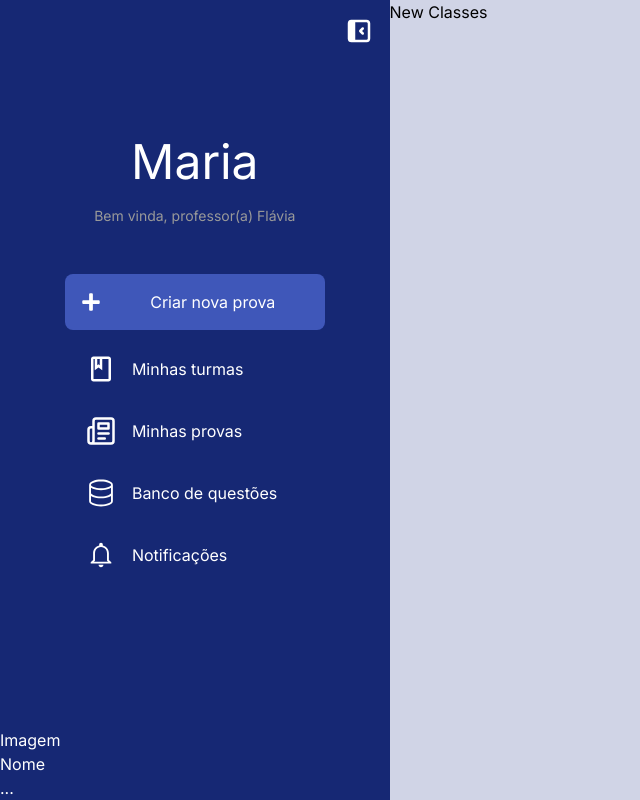
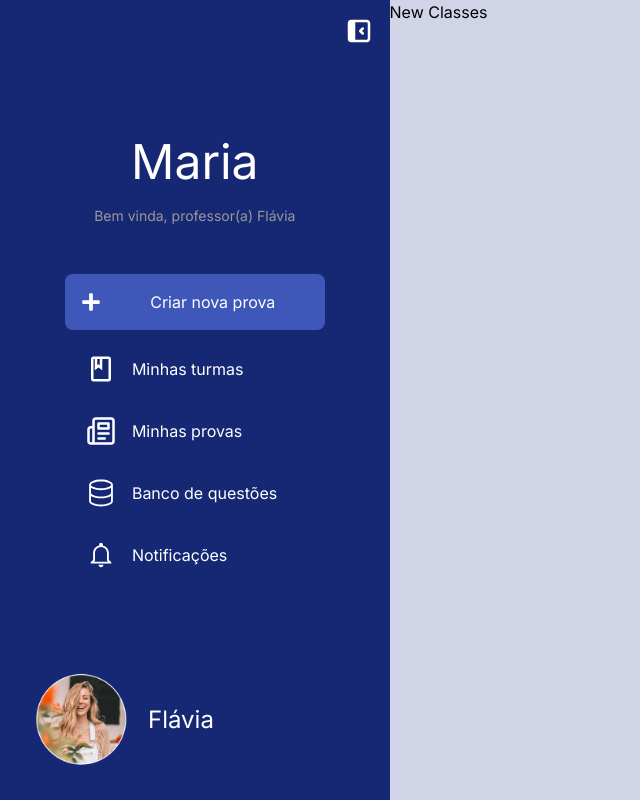
Before and after one commit to tamysteimbch/refactored-frontmaria, a Next.js app: page / in a window 1280 px wide. Shown: the whole page, without its empty margins (0-640 px from the left). Built offline with nearby package versions, Linux system fonts and the light colour scheme.

Commit message:
refactor: Update Footer component in Sidebar to use Next.js Image component

```diff
--- a/src/components/Sidebar/Footer.tsx
+++ b/src/components/Sidebar/Footer.tsx
@@ -1,9 +1,11 @@
+import Image from 'next/image';
+import FlaviaImg from '@/assets/image.png';
+
 export default function Footer() {
   return (
-    <div>
-      <p>Imagem</p>
-      <p>Nome</p>
-      <button>...</button>
-    </div>
+    <button className="flex gap-4 m-8 items-center">
+      <Image src={FlaviaImg} alt="Flávia" width={100} height={100} />
+      <p className="text-2xl">Flávia</p>
+    </button>
   );
 }
```
